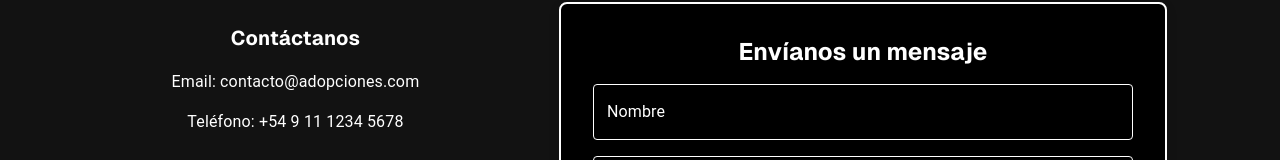
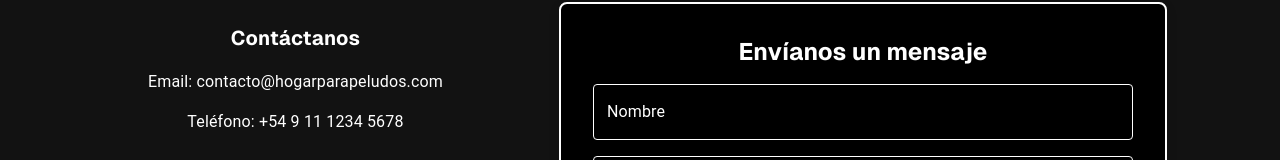
Before and after one commit to No-Country-simulation/c21-71-n-node-react, a Next.js app in the folder apps/next-app/: page /contactus in a window 1280 px wide. Shown: the part 194-354 px from the top of the page. Built offline with nearby package versions, Linux system fonts and the light colour scheme; no server answers.

Commit message:
feat ✨: Updated contact email address in contact form.

```diff
--- a/apps/next-app/src/components/ContactForm/Contact.tsx
+++ b/apps/next-app/src/components/ContactForm/Contact.tsx
@@ -71,7 +71,7 @@ const ContactForm: React.FC = () => {
         <Typography variant="h6" sx={{ fontFamily: 'var(--font-geist-sans)', fontWeight: 'bold' }}>
           Contáctanos
         </Typography>
-        <Typography>Email: contacto@adopciones.com</Typography>
+        <Typography>Email: contacto@hogarparapeludos.com</Typography>
         <Typography>Teléfono: +54 9 11 1234 5678</Typography>
         <Box sx={{ mt: 2 }}>
           <Image src="/mapa.jpg" alt="Mapa" width={400} height={250} />
```
